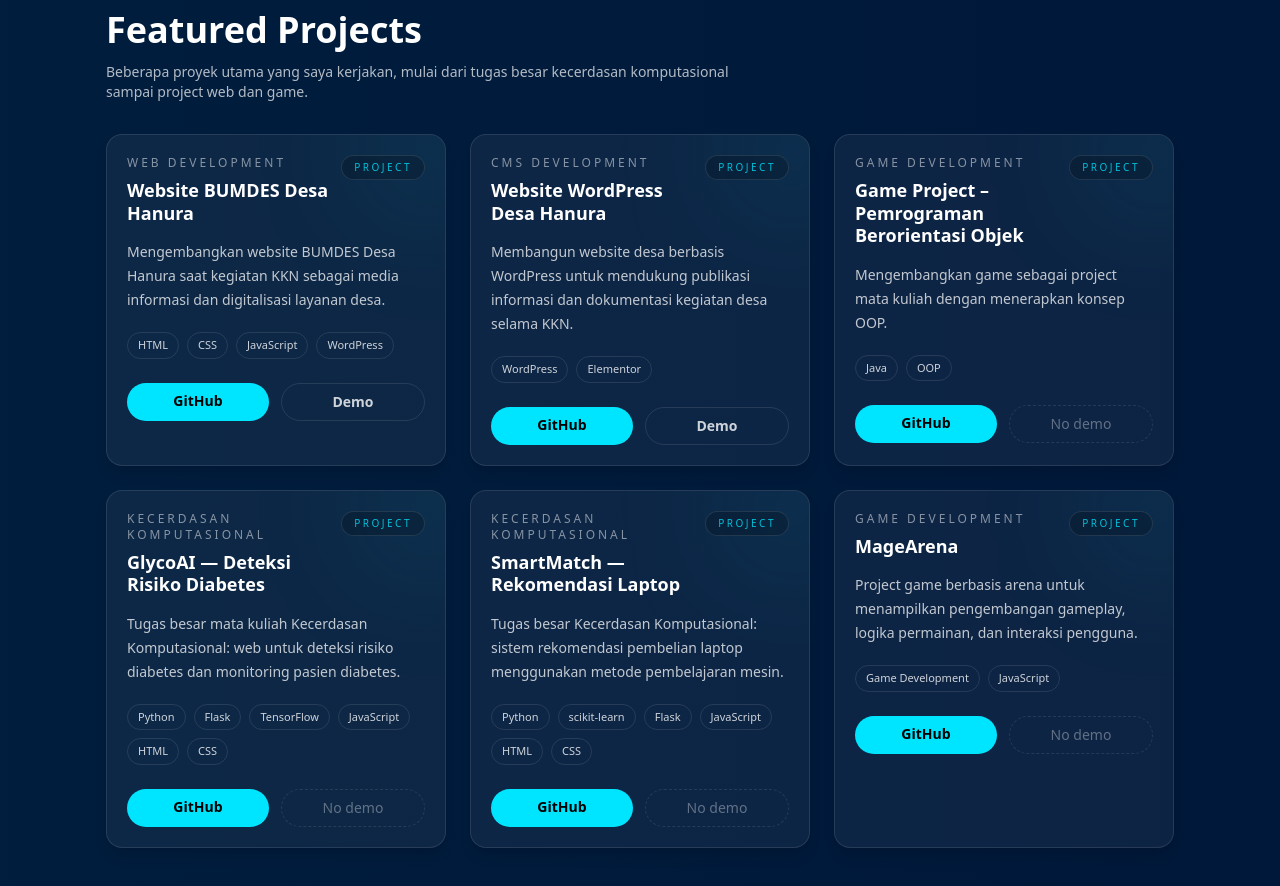
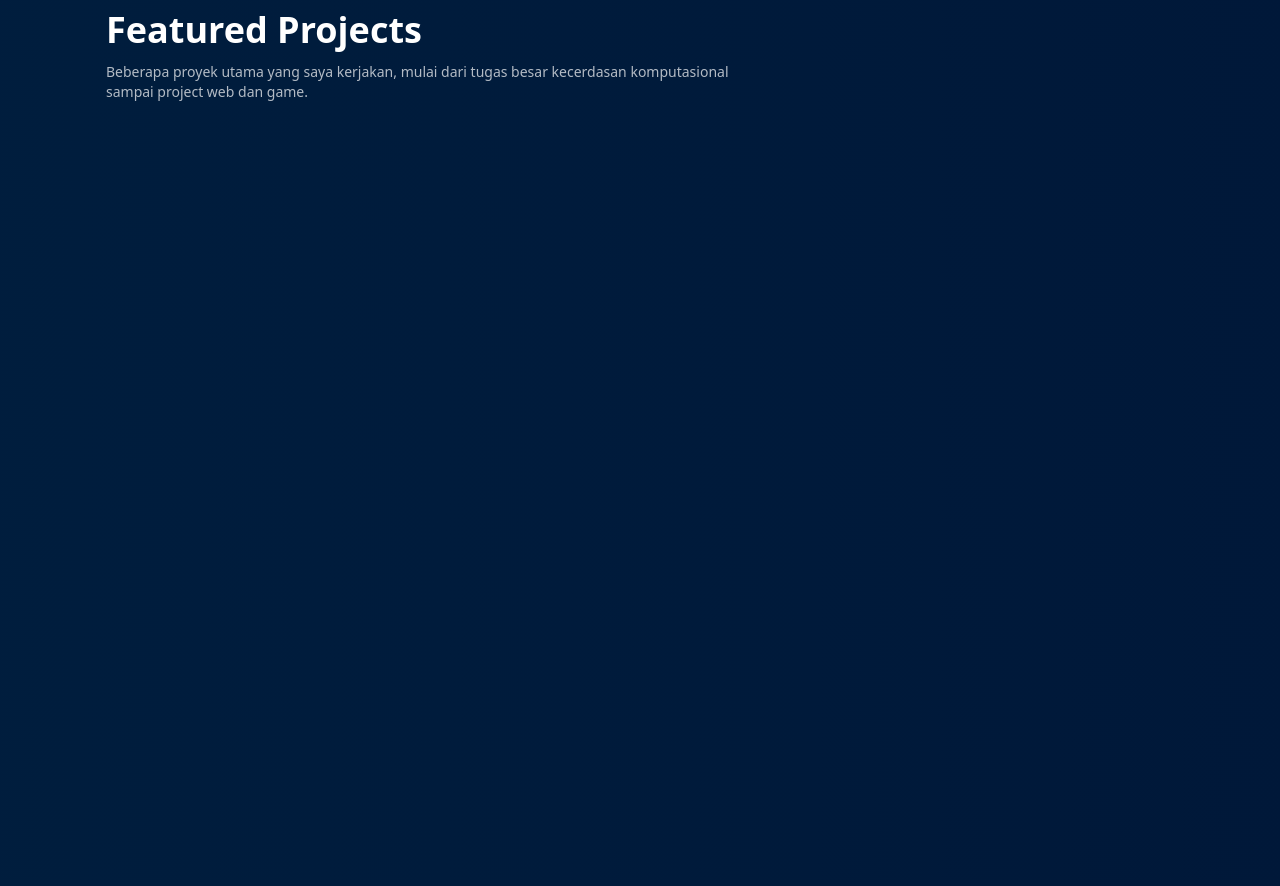
Before and after one commit to gusti06/Portofolio-Doni-Agus-Setiawan, a Next.js app: page / in a window 1280 px wide. Shown: the part 6861-7747 px from the top of the page. Built offline with nearby package versions, Linux system fonts and the light colour scheme.

Commit message:
feat: add staggered projects animations

```diff
--- a/src/components/Projects.tsx
+++ b/src/components/Projects.tsx
@@ -52,7 +52,7 @@ export default function Projects(){
 
   return (
     <section id="projects" className="py-16">
-      <div className="mb-8 max-w-2xl">
+      <div className="mb-8 max-w-2xl" data-aos="fade-up">
         <p className="text-xs uppercase tracking-[0.35em] text-neon/80">Selected Work</p>
         <h2 className="mt-2 text-3xl font-bold md:text-4xl">Featured Projects</h2>
         <p className="mt-3 text-sm text-white/70">
@@ -61,10 +61,12 @@ export default function Projects(){
       </div>
 
       <div className="grid gap-6 md:grid-cols-2 xl:grid-cols-3">
-        {projects.map(p=> (
+        {projects.map((p, index)=> (
           <article
             key={p.title}
             className="group relative overflow-hidden rounded-2xl border border-white/10 bg-white/5 p-5 shadow-lg shadow-black/10 transition duration-300 hover:-translate-y-1 hover:border-neon/40 hover:bg-white/7"
+            data-aos={index % 2 === 0 ? 'fade-up' : 'fade-up'}
+            data-aos-delay={index * 80}
           >
             <div className="pointer-events-none absolute -right-12 -top-12 h-32 w-32 rounded-full bg-neon/10 blur-3xl transition duration-300 group-hover:bg-neon/20" />
             <div className="relative flex items-start justify-between gap-3">
```
